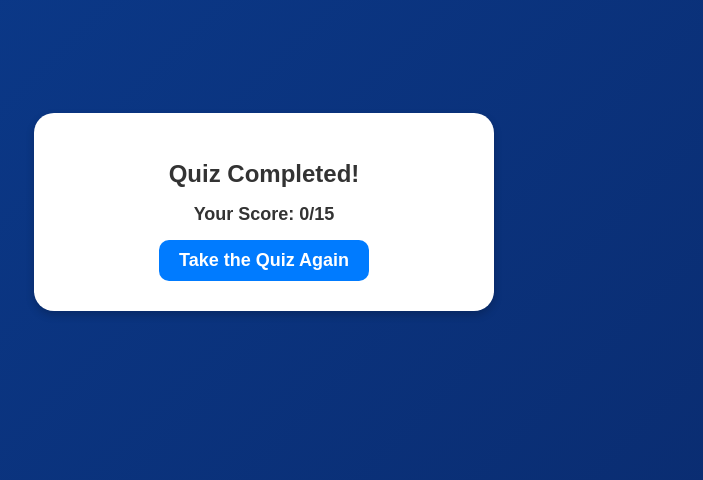
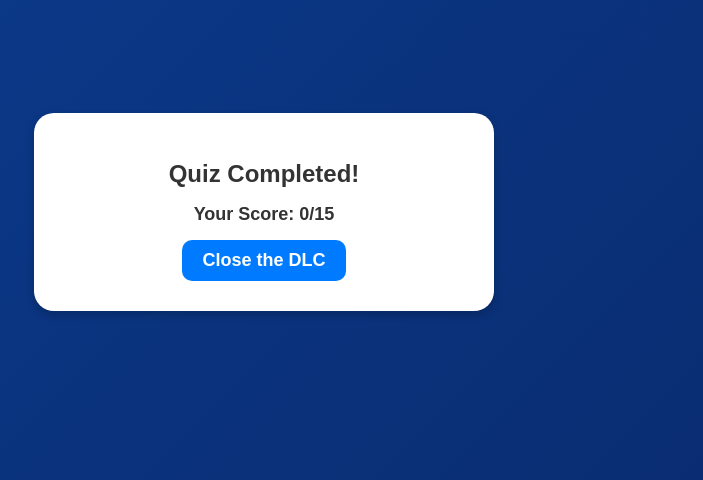
Before and after one commit to iamspok/DLC, a Flask app: page /results in a window 1280 px wide. Shown: the part 216-696 px from the top of the page, without its empty margins (376-1079 px from the left). Run offline with Flask 3, Linux system fonts and the light colour scheme; some web fonts are replaced.

Commit message:
Update results.html

```diff
--- a/DLC/templates/results.html
+++ b/DLC/templates/results.html
@@ -31,7 +31,7 @@
             font-size: 18px;
             margin: 15px 0;
         }
-        .retry-button {
+        .close-button {
             display: inline-block;
             padding: 10px 20px;
             border: none;
@@ -40,10 +40,10 @@
             font-size: 18px;
             border-radius: 10px;
             cursor: pointer;
+            font-weight: bold;
             text-decoration: none;
-            font-weight: bold;
         }
-        .retry-button:hover {
+        .close-button:hover {
             background-color: #0056b3;
         }
     </style>
@@ -52,7 +52,7 @@
     <div class="results-container">
         <h1>Quiz Completed!</h1>
         <p>Your Score: {{ score }}/{{ total_questions }}</p>
-        <a href="{{ url_for('index') }}" class="retry-button">Take the Quiz Again</a>
+        <button class="close-button" onclick="window.close();">Close the DLC</button>
     </div>
 </body>
 </html>
```
